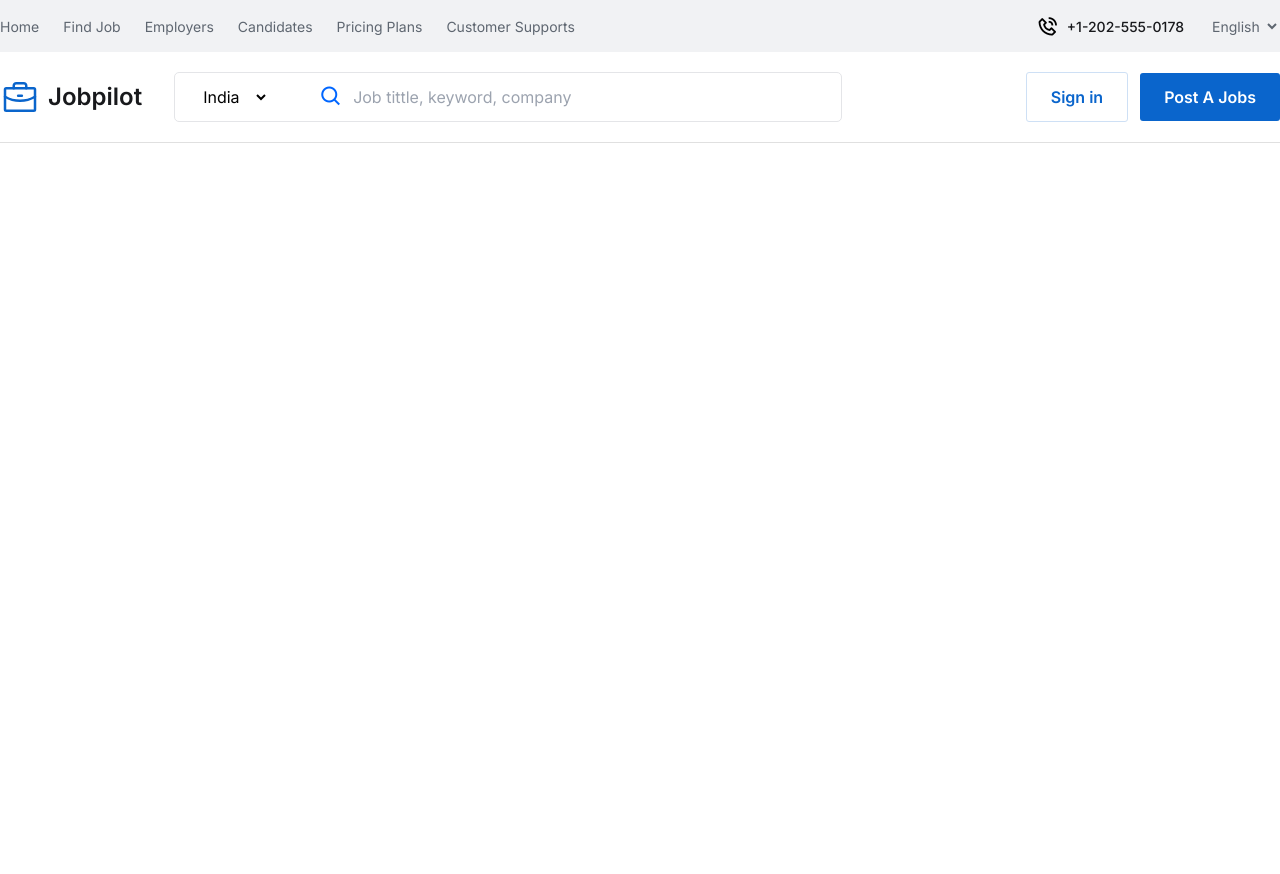
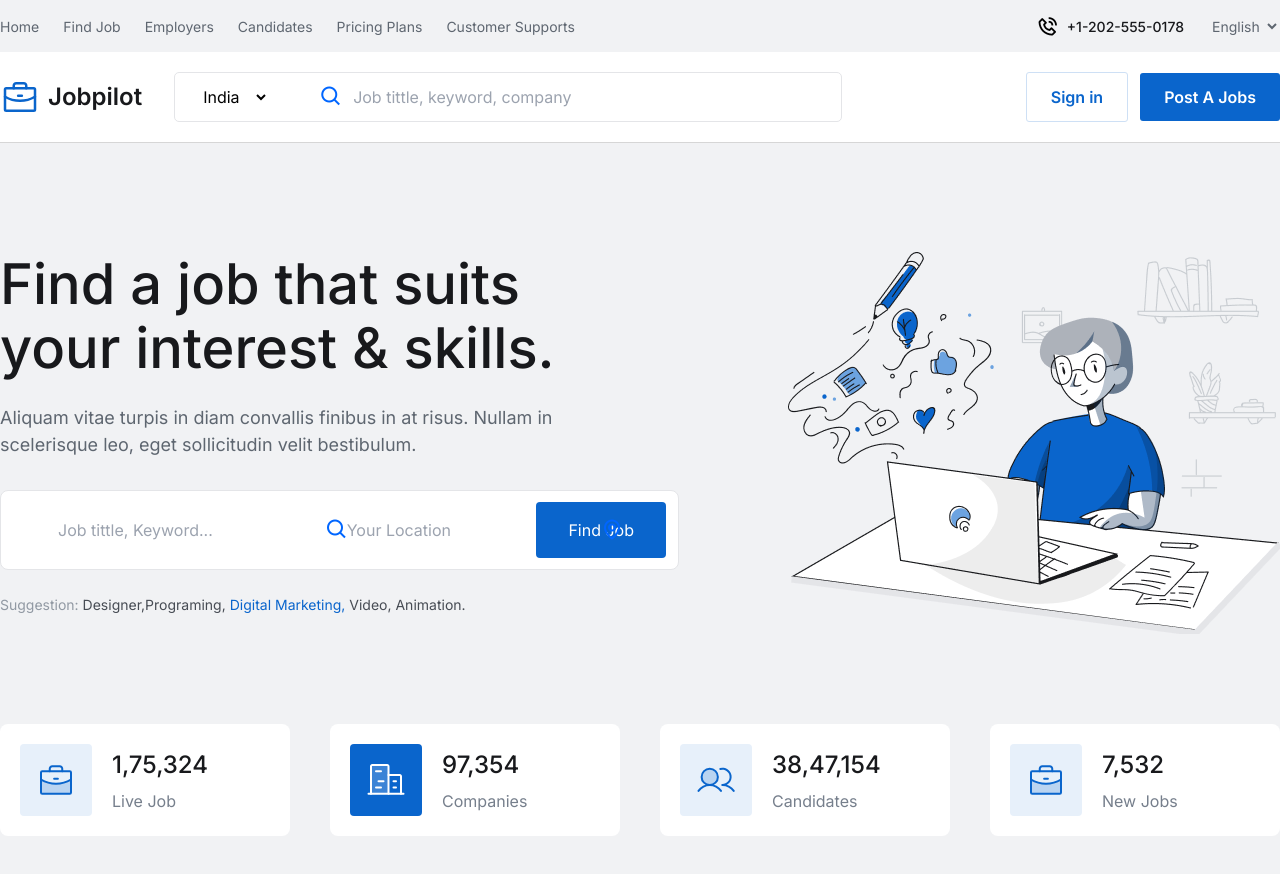
Before and after one commit to ziyodyakubov/JOBPILOT, a website: page index.html in a window 1280 px wide. Before the commit the page ends 800 px from the top, so only its background shows below. Drawn offline with nearby package versions, Linux system fonts and the light colour scheme.

Commit message:
section-1 added

```diff
--- a/index.html
+++ b/index.html
@@ -20,7 +20,7 @@
 
 <body>
     <!-- HEADER SECTION STARTED -->
-    <header class="border-b-[1px] border-b-[#0000001f]">
+    <header class="border-b-[1px] border-b-[#00000029]">
         <div class="header-top bg-[#F1F2F4] py-[14px]">
             <div class="container">
                 <div class="header-top-wrapper flex items-center justify-between">
@@ -92,7 +92,107 @@
 
     <!-- MAIN SECTION STARTED -->
     <main>
+        <!-- SECTION-1 STARTED -->
+        <section id="section-1" class="bg-[#F1F2F4] pt-[109px] pb-[100px]">
+            <div class="container">
+                <div class="section-1_wrapper flex items-start justify-between">
+                    <div class="section-1-left w-[652px]">
+                        <h3 class="leading-[64px] mb-[24px] text-[#18191C] text-[56px] font-[500]">Find a job that suits
+                            your interest & skills.
+                        </h3>
 
+                        <p class="text-[#5E6670] text-[18px] font-[400]">Aliquam vitae turpis in diam convallis finibus
+                            in at risus. Nullam in scelerisque leo, eget
+                            sollicitudin velit
+                            bestibulum.</p>
+
+                        <div>
+
+                            <form action=""
+                                class="bg-[#fff] mt-[32px] mb-[24px] rounded-[8px] search-wrapper justify-between flex items-center w-[679px] h-[80px] border-[1px] border-[#E4E5E8] p-[12px]">
+
+
+
+                                <div class="input-wrapper flex items-center">
+                                    <i class='bx bx-search absolute left-[325px] text-[24px] text-[#0066FF]'></i>
+                                    <input type="text" required
+                                        class="w-[288px] h-[56px] pl-[45px] pr-[10px] outline-none text-[#9199A3] text-[16px]"
+                                        placeholder="Job tittle, Keyword...">
+                                </div>
+
+                                <div class="input-wrapper flex items-center">
+                                    <i
+                                        class='bx bx-map absolute left-[600px] font-[300] text-[24px] text-[#0066FF]'></i>
+                                    <input type="text" required
+                                        class="w-[224px] h-[56px] pl-[40px] pr-[10px] outline-none text-[#9199A3] text-[16px]"
+                                        placeholder="Your Location">
+                                </div>
+
+                                <button type="submit"
+                                    class="block py-[16px] px-[32px] bg-[#0A65CC] rounded-[4px] hover:bg-[#0a65cce5] text-[#fff]">Find
+                                    Job</button>
+                            </form>
+
+                            <p class="mb-[109px] text-[#474C54] text-[14px] font-[400]">
+                                <span class="text-[#9199A3]">Suggestion:</span>
+                                Designer,Programing,
+                                <span class="text-[#0A65CC]">Digital
+                                    Marketing,</span>
+                                Video, Animation.
+                            </p>
+                        </div>
+                    </div>
+
+                    <div class="section-1-right">
+                        <img src="./assets/images/png-jpg/section-1.png" alt="section-1">
+                    </div>
+                </div>
+
+                <div class="resul-wrapper flex gap-[40px] justify-between">
+                    <div
+                        class="result p-[20px] flex items-center gap-[20px] bg-[#Fff] rounded-[8px] w-[312px] h-[112px]">
+                        <img src="./assets/images/svg/section-1_icon-1.svg" alt="icon">
+
+                        <div class="title-wrap flex flex-col gap-[6px]">
+                            <h3 class="text-[#18191C] text-[24px] font-[500]">1,75,324</h3>
+                            <p class="text-[#767F8C] text-[16px]">Live Job</p>
+                        </div>
+                    </div>
+
+                    <div
+                        class="result p-[20px] flex items-center gap-[20px] bg-[#Fff] rounded-[8px] w-[312px] h-[112px]">
+                        <img src="./assets/images/svg/section-1_icon-2.svg" alt="icon">
+
+                        <div class="title-wrap flex flex-col gap-[6px]">
+                            <h3 class="text-[#18191C] text-[24px] font-[500]">97,354</h3>
+                            <p class="text-[#767F8C] text-[16px]">Companies</p>
+                        </div>
+                    </div>
+
+                    <div
+                        class="result p-[20px] flex items-center gap-[20px] bg-[#Fff] rounded-[8px] w-[312px] h-[112px]">
+                        <img src="./assets/images/svg/section-1_icon-3.svg" alt="icon">
+
+                        <div class="title-wrap flex flex-col gap-[6px]">
+                            <h3 class="text-[#18191C] text-[24px] font-[500]">38,47,154</h3>
+                            <p class="text-[#767F8C] text-[16px]">Candidates</p>
+                        </div>
+                    </div>
+
+                    <div
+                        class="result p-[20px] flex items-center gap-[20px] bg-[#Fff] rounded-[8px] w-[312px] h-[112px]">
+                        <img src="./assets/images/svg/section-1_icon-4.svg" alt="icon">
+
+                        <div class="title-wrap flex flex-col gap-[6px]">
+                            <h3 class="text-[#18191C] text-[24px] font-[500]">7,532</h3>
+                            <p class="text-[#767F8C] text-[16px]">New Jobs</p>
+                        </div>
+                    </div>
+
+                </div>
+            </div>
+        </section>
+        <!-- SECTION-1 ENDED -->
     </main>
     <!-- MAIN SECTION ENDED -->
 
```
Also changed, not shown: assets/images/png-jpg/section-1.png (added), assets/images/svg/section-1_icon-1.svg (added), assets/images/svg/section-1_icon-2.svg (added), assets/images/svg/section-1_icon-3.svg (added), assets/images/svg/section-1_icon-4.svg (added).
